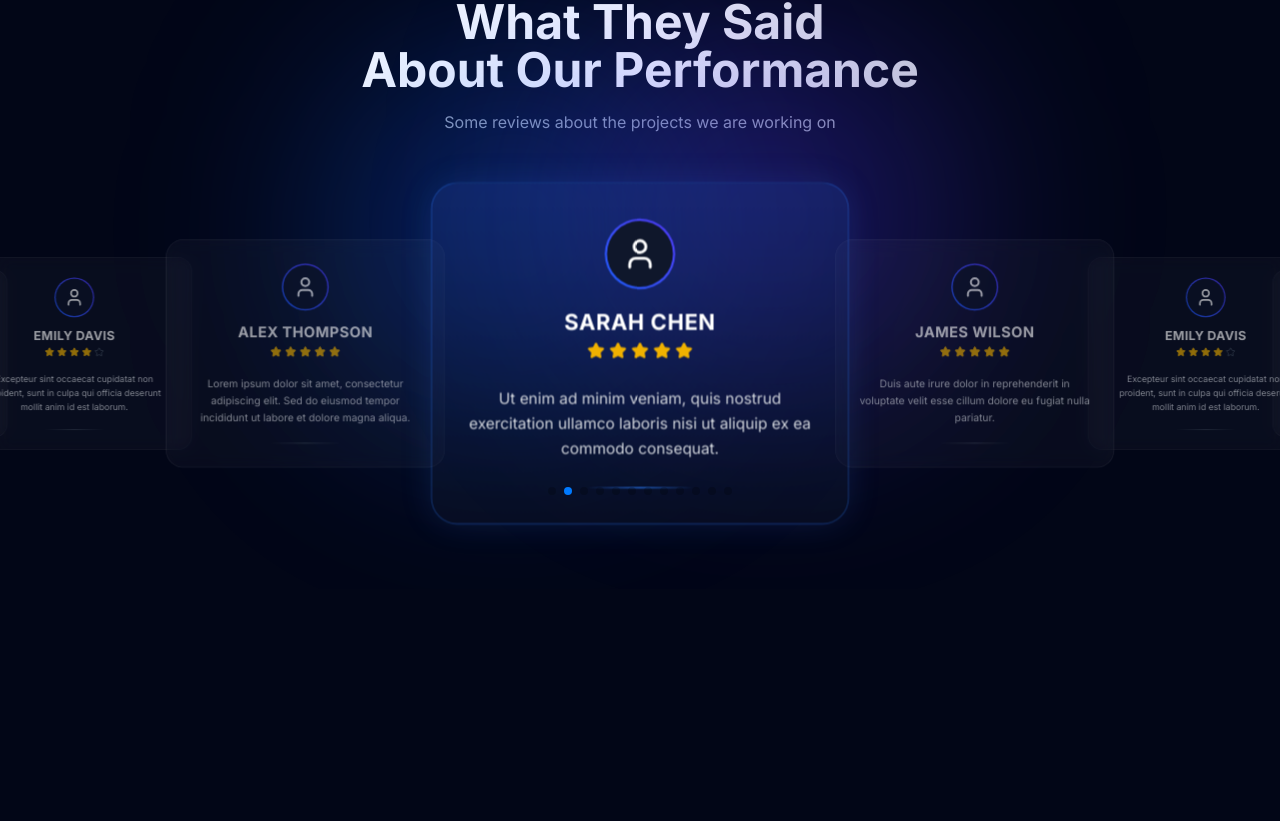
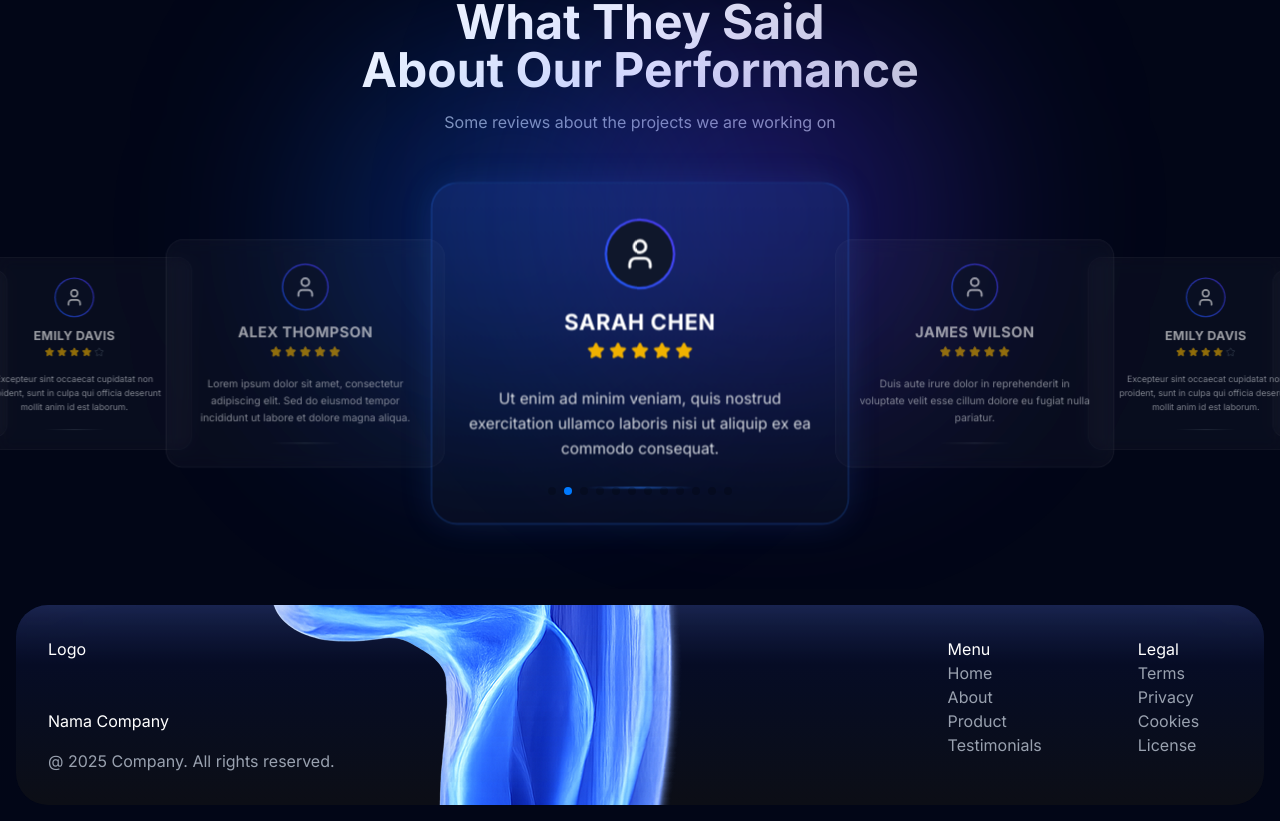
Before and after one commit to nicorobin28/company-profile-custom-gpt, a React (Vite) app: page / in a window 1280 px wide. Shown: the part 2917-3738 px from the top of the page. Before the commit the page ends 3506 px from the top, so only its background shows below. Built offline with nearby package versions, Linux system fonts and the light colour scheme.

Commit message:
add & modify features

```diff
--- a/src/App.jsx
+++ b/src/App.jsx
@@ -2,6 +2,7 @@ import React, { Suspense, lazy } from 'react';
 import { BrowserRouter as Router, Routes, Route } from 'react-router-dom';
 import LoadingScreen from './components/LoadingScreen';
 import Navbar from './components/Navbar';
+import Footer from './components/Footer';
 
 // Lazy load pages
 const Home = lazy(() => import('./pages/Home'));
@@ -11,12 +12,12 @@ function App() {
   return (
     <Router>
       <Suspense fallback={<LoadingScreen />}>
-      <Navbar />
-
+        <Navbar />
         <Routes>
           <Route path="/" element={<Home />} />
           <Route path="*" element={<NotFound />} />
         </Routes>
+        <Footer />
       </Suspense>
     </Router>
   );
--- /dev/null
+++ b/src/components/AbstactItem.jsx
@@ -0,0 +1,14 @@
+import React from 'react'
+import abstract from "../assets/abstract.png"
+
+const AbstactItem = () => {
+  return (
+    <section id='footer' className="relative p-8 flex flex-col m-4">
+        <div className='relative top-0 left-1/8 right-0 bottom-0'>
+            <img src={abstract} alt="" />
+        </div>
+    </section>
+  )
+}
+
+export default AbstactItem
--- /dev/null
+++ b/src/components/Footer.jsx
@@ -0,0 +1,43 @@
+import React from 'react'
+import abstract from "../assets/abstract.png"
+
+const Footer = () => {
+  return (
+        <footer id='footer' className="relative p-8 overflow-hidden flex flex-col m-4 bg-gradient-to-t from-[#0C0E16] from-0% via-[#060C25] via-70% to-[#6584FE]/25 backdrop-blur-[50px] to-100% rounded-4xl">
+            <div className='absolute top-0 left-1/2 md:left-1/8 right-0 w-full bottom-0'>
+                <img src={abstract} alt="" />
+            </div>
+            <div className='flex md:flex-row flex-col justify-between gap-11 md:gap-0'>
+                <div className='flex flex-col gap-12'>
+                    <h1>Logo</h1>
+                    <div className='flex flex-col gap-4'>
+                        <h3>Nama Company</h3>
+                        <p className='text-gray-400 font-light'>@ 2025 Company. All rights reserved.</p>
+                    </div>
+                </div>
+                <div className='grid grid-cols-1 md:grid-cols-2 gap-8 md:gap-24'>
+                    <div>
+                        <h1>Menu</h1>
+                        <ul className='text-gray-400 font-light'>
+                            <li>Home</li>
+                            <li>About</li>
+                            <li>Product</li>
+                            <li>Testimonials</li>
+                        </ul>
+                    </div>
+                    <div>
+                        <h1>Legal</h1>
+                        <ul className='text-gray-400 font-light'>
+                            <li>Terms</li>
+                            <li>Privacy</li>
+                            <li>Cookies</li>
+                            <li>License</li>
+                        </ul>
+                    </div>
+                </div>
+            </div>
+        </footer>
+  )
+}
+
+export default Footer
--- a/src/pages/Home.jsx
+++ b/src/pages/Home.jsx
@@ -8,7 +8,6 @@ const Testimonials = lazy(() => import('../components/Testimonials'));
 const Home = () => {
   return (
     <div className="min-h-screen bg-background text-white selection:bg-primary selection:text-white overflow-x-hidden">
-
       <main>
         <Suspense fallback={<LoadingScreen />}>
           <Hero />
```
Also changed, not shown: src/assets/abstract.png (added).
